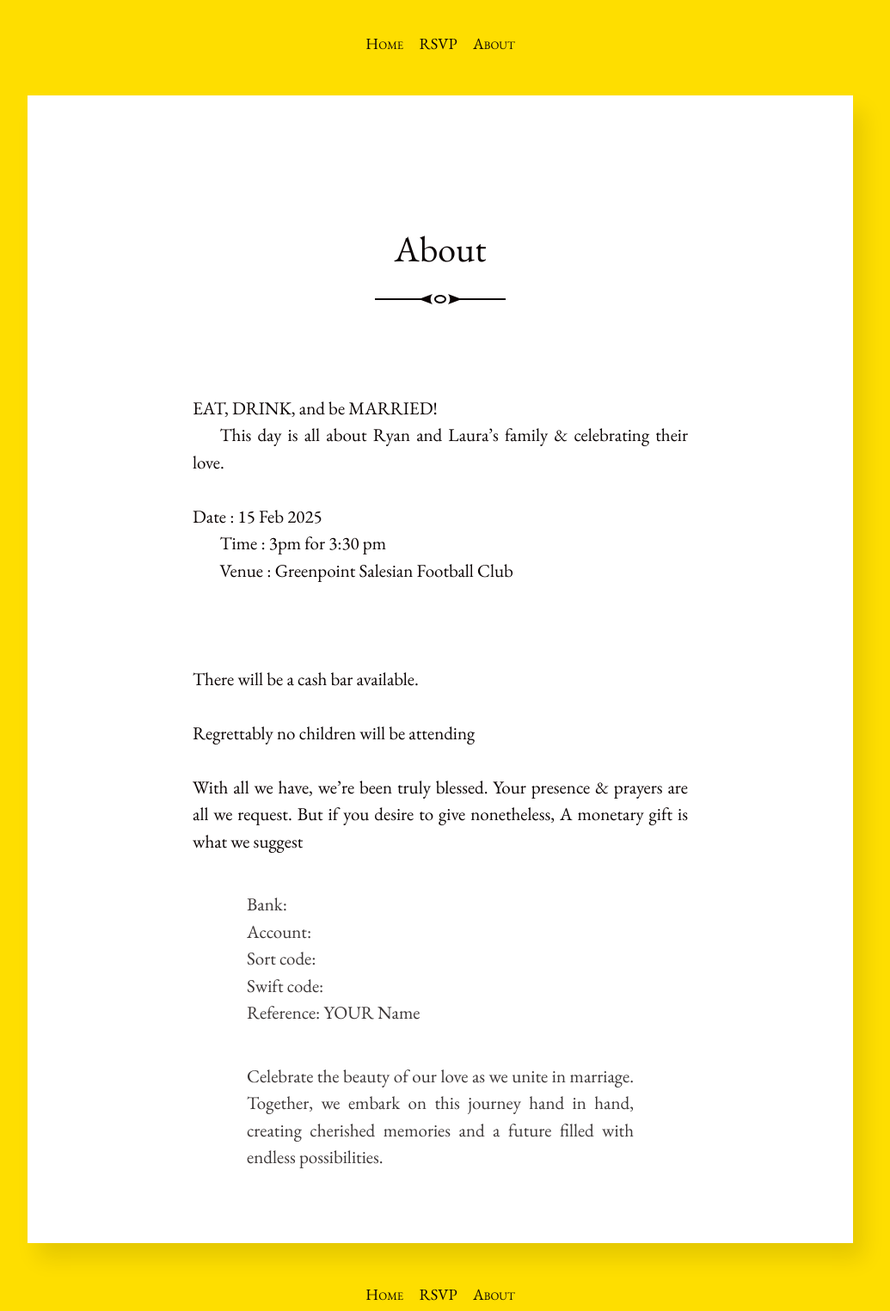
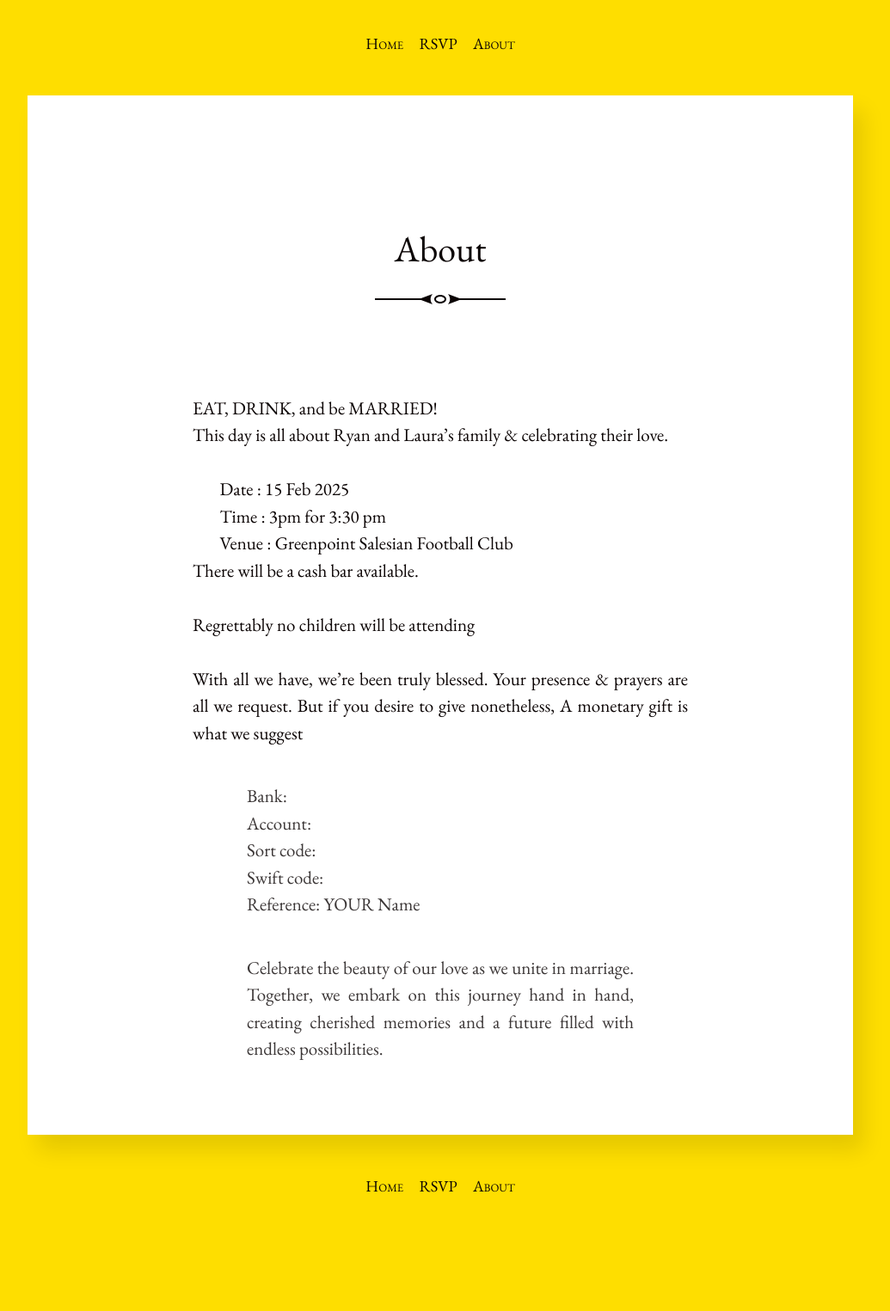
Before and after one commit to PoveyCelebration/PoveyCelebration.github.io, a Jekyll site: the page built from hitchens/about.md, in a window 1280 px wide. Shown: the whole page at 86% size, without its empty margins (128-1163 px from the left). Built offline with Jekyll 4.4.1, drawn with Linux system fonts in a browser that asks for light colours; after the commit the page ends 1399 px from its top, so only the background shows below that.

Commit message:
Update about.md

```diff
--- a/hitchens/about.md
+++ b/hitchens/about.md
@@ -3,16 +3,16 @@ layout: post
 title: About
 ---
 EAT, DRINK, and be MARRIED!
-
+<br/>
 This day is all about Ryan and Laura's family & celebrating their love.
 <br/>
 <br/>
+
 Date : 15 Feb 2025
 
 Time : 3pm for 3:30 pm
 
 Venue : Greenpoint Salesian Football Club
-<br/>
 <br/>
 There will be a cash bar available.
 <br/>
```
